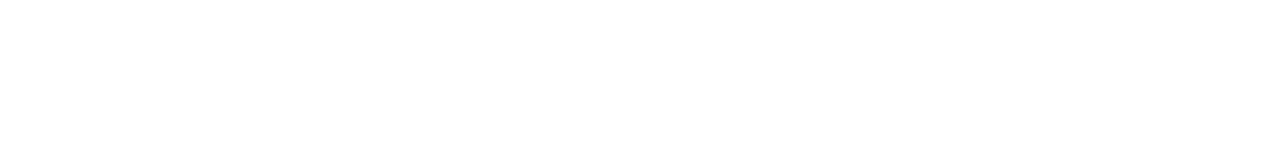
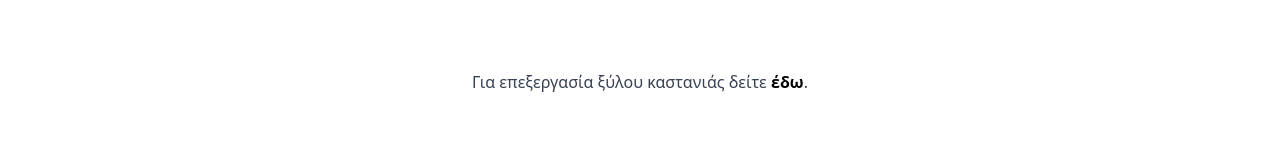
Before and after one commit to anargiris/dimitrakoudas, a Next.js app: page /contact in a window 1280 px wide. Shown: the part 896-1056 px from the top of the page. Built offline with nearby package versions, Linux system fonts and the light colour scheme.

Commit message:
prop prep

```diff
--- a/components/HomepageHeader.js
+++ b/components/HomepageHeader.js
@@ -17,8 +17,7 @@ const HomepageHeader = () => {
       <div className="flex max-w-2xl mx-auto mt-10 justify-between">
         <h3 className="text-indigo-secondary text-xl">
           -Ανέγερση οικοδομής <br />
-          -Εργασίες με μπετό <br /> -Σκεπές <br /> -Πέργκολες <br /> -Εμφανή
-          μπετά <br /> -Περιφράξεις
+          -Σκεπές <br /> -Πέργκολες <br /> -Περιφράξεις
         </h3>
         <p className="italic text-2xl text-yellow-secondary ">Από το 1984. </p>
       </div>
--- a/pages/_document.js
+++ b/pages/_document.js
@@ -11,7 +11,11 @@ class MyDocument extends Document {
       <Html lang="el">
         <Head>
           <link rel="preconnect" href="https://fonts.googleapis.com" />
-          <link rel="preconnect" href="https://fonts.gstatic.com" crossOrigin />
+          <link
+            rel="preconnect"
+            href="https://fonts.gstatic.com"
+            crossOrigin="true"
+          />
           <link
             href="https://fonts.googleapis.com/css2?family=Manrope&display=swap"
             rel="stylesheet"
--- a/pages/contact.js
+++ b/pages/contact.js
@@ -1,6 +1,7 @@
 import React from "react";
 import Navbar from "../components/Navbar";
 import Head from "next/head";
+import Link from "next/link";
 import Footer from "../components/Footer";
 
 const contact = () => {
@@ -95,12 +96,21 @@ const contact = () => {
           title="Google maps 2"
         ></iframe>
       </section>
-      <section className="h-96 ">
+      <section className="h-96">
         <h2 className="p-20 text-center text-xl text-gray-800 font-manrope">
           Οικοδομικές εργασίες, περιφράξεις, πέργκολες, εργασίες με μπετόν,
           ανεγέρσεις οικοδομών, Ιερισσός Χαλκιδικής, Νέα Ρόδα, Ουρανούπολη,
           Στρατώνι, Άγιο Όρος, Γομάτι, τρίτο πόδι Χαλκιδικής.
         </h2>
+        <p className="text-gray-700 text-center">
+          Για επεξεργασία ξύλου καστανιάς δείτε{" "}
+          <Link href="https://ksiliaefthimiou.gr">
+            <a rel="noreferrer">
+              <span className="font-bold text-black">έδω</span>
+            </a>
+          </Link>
+          .
+        </p>
       </section>
       <Footer />
     </>
```
